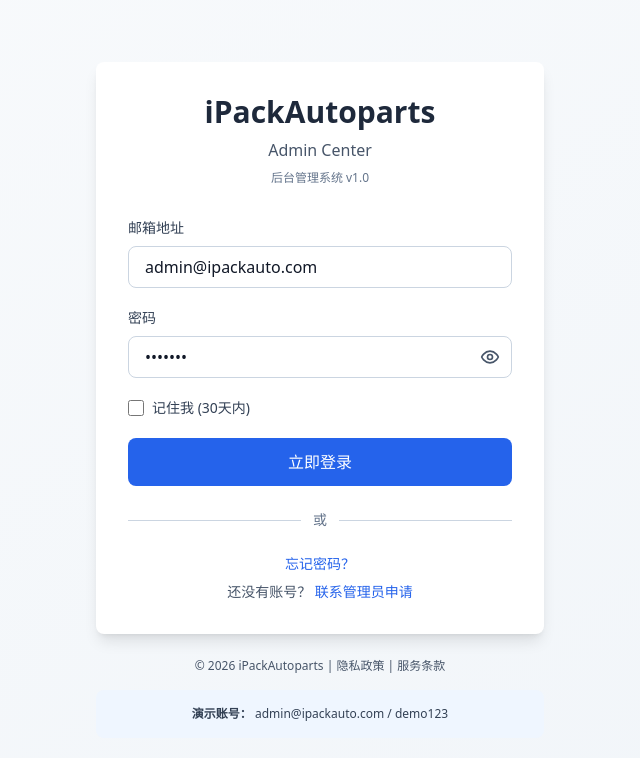
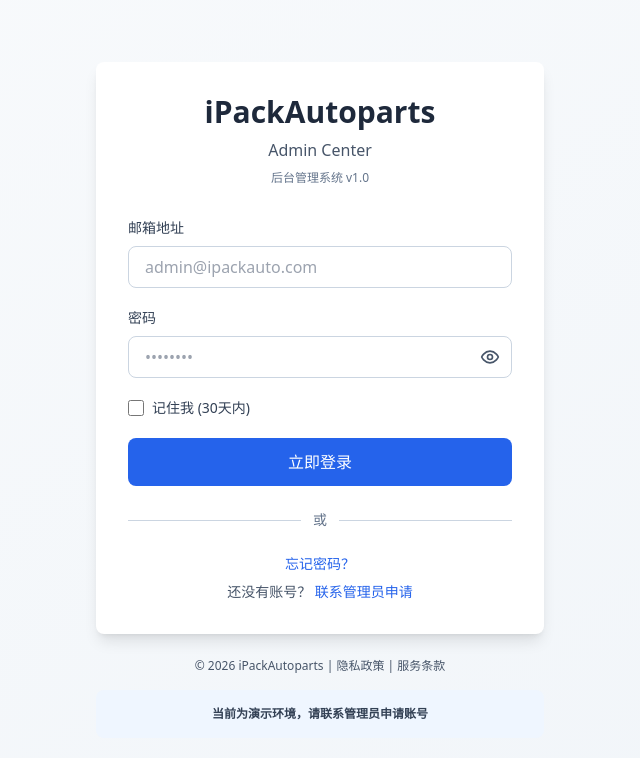
Before and after one commit to lijack6655-cyber/ipack-admin, a Next.js app: page /login in a window 1280 px wide. Shown: the top 758 px of the page, without its empty margins (320-960 px from the left). Built offline with nearby package versions, Linux system fonts and the light colour scheme.

Commit message:
fix: remove exposed demo credentials from login page

```diff
--- a/src/pages/login.tsx
+++ b/src/pages/login.tsx
@@ -15,8 +15,6 @@ export default function LoginPage() {
   const { login, isLoading, error, isAuthenticated, isInitialized, initializeFromStorage } = useAuthStore();
   const { register, handleSubmit, formState: { errors }, watch } = useForm<LoginFormData>({
     defaultValues: {
-      email: 'admin@ipackauto.com',
-      password: 'demo123',
       rememberMe: false,
     },
   });
@@ -182,7 +180,7 @@ export default function LoginPage() {
         {/* 演示提示 */}
         <div className="mt-4 p-4 bg-blue-50 rounded-lg text-center">
           <p className="text-xs text-slate-700">
-            <strong>演示账号：</strong> admin@ipackauto.com / demo123
+            <strong>当前为演示环境，请联系管理员申请账号</strong>
           </p>
         </div>
       </div>
```
